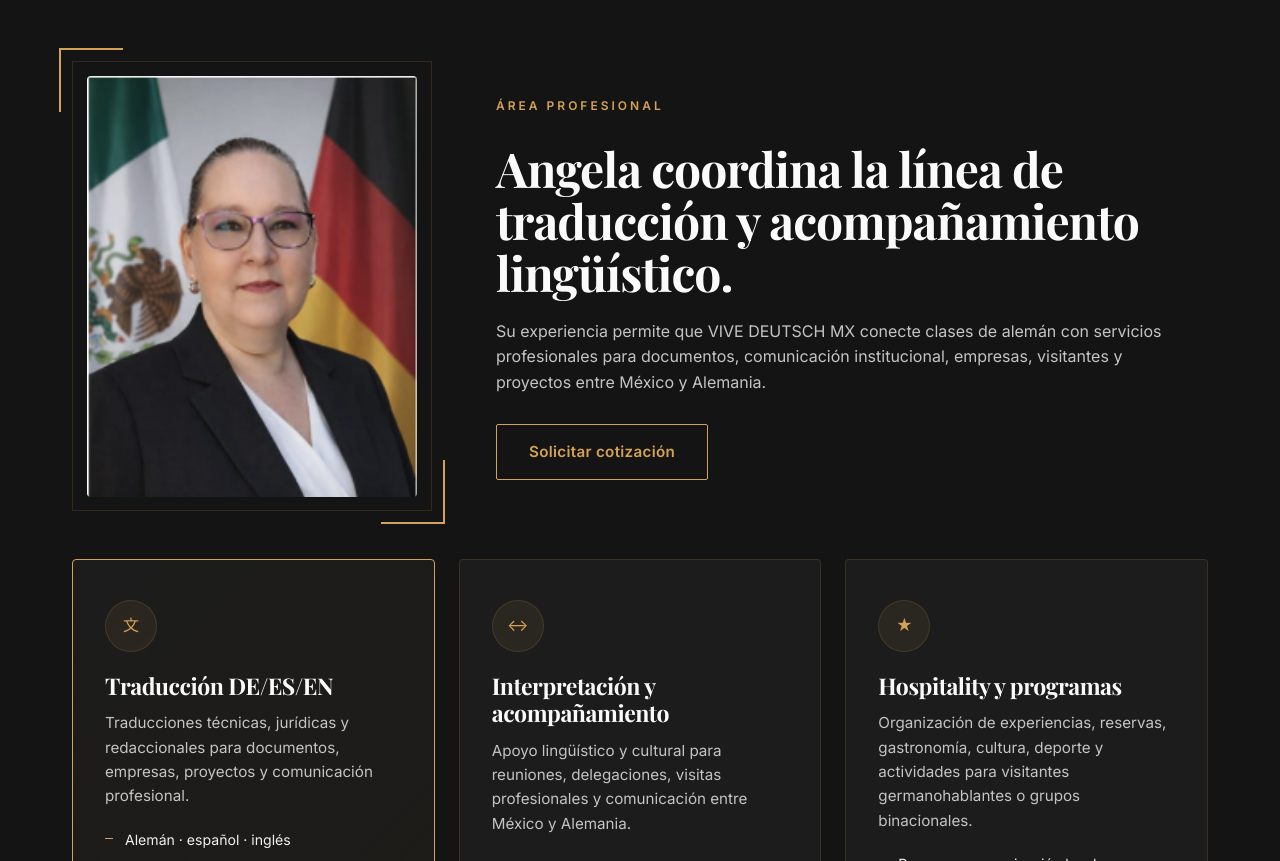
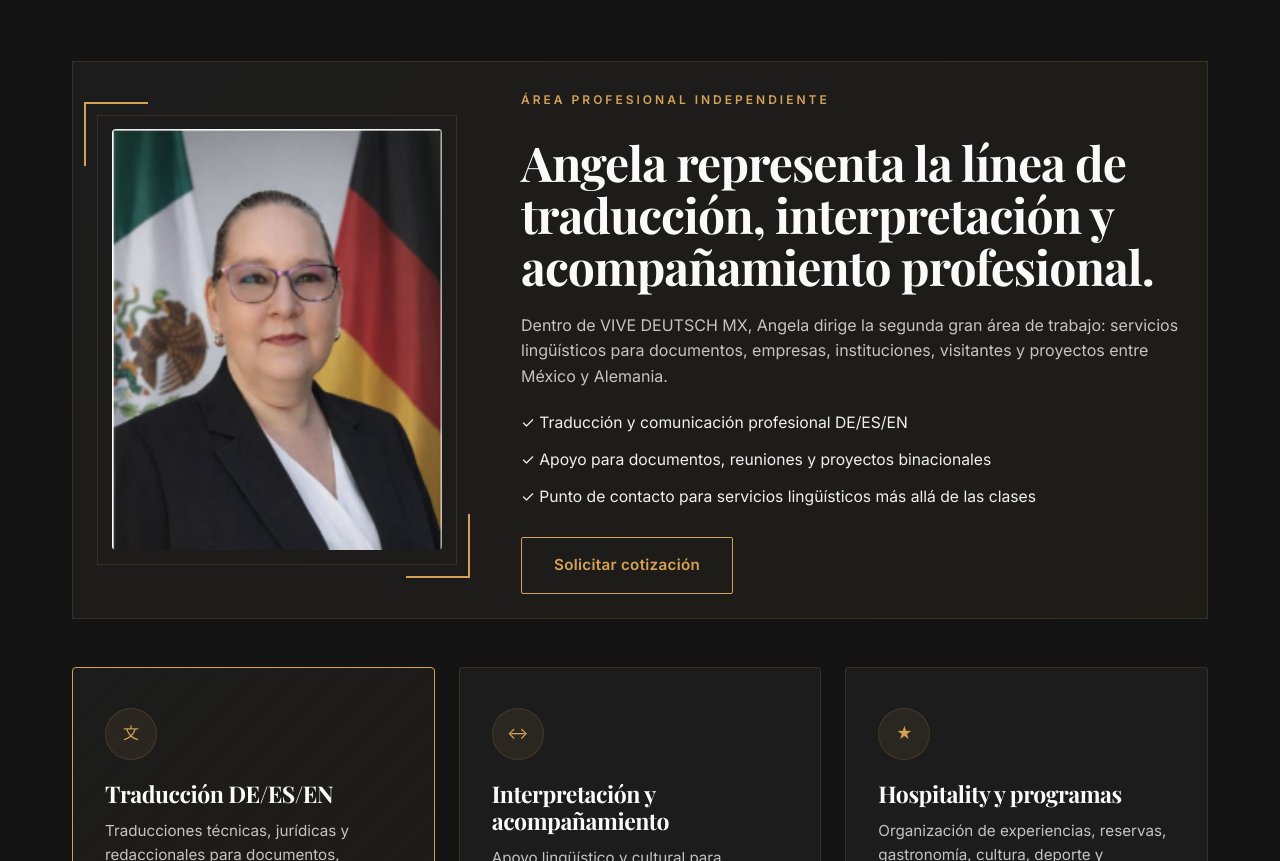
Before and after one commit to RalRue/VIVEDEUTSCHMX, a plain HTML site: page index.html in a window 1280 px wide. Shown: the part 2474-3335 px from the top of the page. Drawn offline with nearby package versions, Linux system fonts and the light colour scheme.

Commit message:
Add files via upload

```diff
--- a/index.html
+++ b/index.html
@@ -194,14 +194,19 @@
                 <h2 data-i18n="services.title">Servicios lingüísticos para México y Alemania</h2>
                 <p data-i18n="services.subtitle">Además del alemán, VIVE DEUTSCH MX reúne traducción, interpretación y acompañamiento intercultural para personas, empresas e instituciones.</p>
             </div>
-            <div class="service-lead">
-                <div class="service-portrait-frame">
+            <div class="service-lead service-lead-feature">
+                <div class="service-portrait-frame image-frame">
                     <img src="angela-language-services.png" alt="Angela, especialista en servicios lingüísticos DE/ES/EN" class="service-portrait" />
                 </div>
                 <div class="service-lead-copy">
-                    <span class="eyebrow" data-i18n="services.angela.eyebrow">Área profesional</span>
-                    <h3 data-i18n="services.angela.title">Angela coordina la línea de traducción y acompañamiento lingüístico.</h3>
-                    <p data-i18n="services.angela.desc">Su experiencia permite que VIVE DEUTSCH MX conecte clases de alemán con servicios profesionales para documentos, comunicación institucional, empresas, visitantes y proyectos entre México y Alemania.</p>
+                    <span class="eyebrow" data-i18n="services.angela.eyebrow">Área profesional independiente</span>
+                    <h3 data-i18n="services.angela.title">Angela representa la línea de traducción, interpretación y acompañamiento profesional.</h3>
+                    <p data-i18n="services.angela.desc">Dentro de VIVE DEUTSCH MX, Angela dirige la segunda gran área de trabajo: servicios lingüísticos para documentos, empresas, instituciones, visitantes y proyectos entre México y Alemania.</p>
+                    <ul class="check-list service-check-list">
+                        <li data-i18n="services.angela.l1">✓ Traducción y comunicación profesional DE/ES/EN</li>
+                        <li data-i18n="services.angela.l2">✓ Apoyo para documentos, reuniones y proyectos binacionales</li>
+                        <li data-i18n="services.angela.l3">✓ Punto de contacto para servicios lingüísticos más allá de las clases</li>
+                    </ul>
                     <a href="#contact" class="btn btn-ghost" data-i18n="services.angela.cta">Solicitar cotización</a>
                 </div>
             </div>
--- a/styles.css
+++ b/styles.css
@@ -464,6 +464,11 @@ h4 { font-size: 1.15rem; }
     border: 1px solid var(--border);
     padding: 0.85rem;
 }
+.service-lead-feature {
+    padding: clamp(1rem, 2vw, 1.5rem);
+    border: 1px solid var(--border);
+    background: linear-gradient(135deg, rgba(255,255,255,0.035), rgba(212, 162, 86, 0.055));
+}
 .service-portrait-frame::before,
 .service-portrait-frame::after {
     content: '';
@@ -501,8 +506,11 @@ h4 { font-size: 1.15rem; }
 .service-lead-copy p {
     max-width: 680px;
     margin-top: 1.25rem;
-    margin-bottom: 1.75rem;
+    margin-bottom: 1.25rem;
     color: var(--gray-light);
+}
+.service-check-list {
+    margin: 0 0 1.75rem;
 }
 .card-featured {
     border-color: var(--gold);
--- a/translations.js
+++ b/translations.js
@@ -41,9 +41,12 @@ const translations = {
         'services.eyebrow': 'Language Services',
         'services.title': 'Servicios lingüísticos para México y Alemania',
         'services.subtitle': 'Además del alemán, VIVE DEUTSCH MX reúne traducción, interpretación y acompañamiento intercultural para personas, empresas e instituciones.',
-        'services.angela.eyebrow': 'Área profesional',
-        'services.angela.title': 'Angela coordina la línea de traducción y acompañamiento lingüístico.',
-        'services.angela.desc': 'Su experiencia permite que VIVE DEUTSCH MX conecte clases de alemán con servicios profesionales para documentos, comunicación institucional, empresas, visitantes y proyectos entre México y Alemania.',
+        'services.angela.eyebrow': 'Área profesional independiente',
+        'services.angela.title': 'Angela representa la línea de traducción, interpretación y acompañamiento profesional.',
+        'services.angela.desc': 'Dentro de VIVE DEUTSCH MX, Angela dirige la segunda gran área de trabajo: servicios lingüísticos para documentos, empresas, instituciones, visitantes y proyectos entre México y Alemania.',
+        'services.angela.l1': '✓ Traducción y comunicación profesional DE/ES/EN',
+        'services.angela.l2': '✓ Apoyo para documentos, reuniones y proyectos binacionales',
+        'services.angela.l3': '✓ Punto de contacto para servicios lingüísticos más allá de las clases',
         'services.angela.cta': 'Solicitar cotización',
         'services.s1.title': 'Traducción DE/ES/EN',
         'services.s1.desc': 'Traducciones técnicas, jurídicas y redaccionales para documentos, empresas, proyectos y comunicación profesional.',
@@ -299,9 +302,12 @@ const translations = {
         'services.eyebrow': 'Language Services',
         'services.title': 'Language services for Mexico and Germany',
         'services.subtitle': 'Beyond German lessons, VIVE DEUTSCH MX brings together translation, interpreting and intercultural support for individuals, companies and institutions.',
-        'services.angela.eyebrow': 'Professional area',
-        'services.angela.title': 'Angela coordinates translation and language support services.',
-        'services.angela.desc': 'Her experience allows VIVE DEUTSCH MX to connect German lessons with professional services for documents, institutional communication, companies, visitors and projects between Mexico and Germany.',
+        'services.angela.eyebrow': 'Independent professional area',
+        'services.angela.title': 'Angela represents translation, interpreting and professional language support.',
+        'services.angela.desc': 'Within VIVE DEUTSCH MX, Angela leads the second major area of work: language services for documents, companies, institutions, visitors and projects between Mexico and Germany.',
+        'services.angela.l1': '✓ Professional DE/ES/EN translation and communication',
+        'services.angela.l2': '✓ Support for documents, meetings and binational projects',
+        'services.angela.l3': '✓ Contact point for language services beyond lessons',
         'services.angela.cta': 'Request a quote',
         'services.s1.title': 'DE/ES/EN translation',
         'services.s1.desc': 'Technical, legal and editorial translations for documents, companies, projects and professional communication.',
@@ -557,9 +563,12 @@ const translations = {
         'services.eyebrow': 'Language Services',
         'services.title': 'Sprachservices für Mexiko und Deutschland',
         'services.subtitle': 'Neben Deutschunterricht bündelt VIVE DEUTSCH MX Übersetzung, Dolmetschen und interkulturelle Begleitung für Privatpersonen, Unternehmen und Institutionen.',
-        'services.angela.eyebrow': 'Professioneller Bereich',
-        'services.angela.title': 'Angela koordiniert Übersetzung und sprachliche Begleitung.',
-        'services.angela.desc': 'Ihre Erfahrung verbindet bei VIVE DEUTSCH MX den Deutschunterricht mit professionellen Leistungen für Dokumente, institutionelle Kommunikation, Unternehmen, Besucher und Projekte zwischen Mexiko und Deutschland.',
+        'services.angela.eyebrow': 'Eigenständiger Fachbereich',
+        'services.angela.title': 'Angela steht für Übersetzung, Dolmetschen und professionelle Sprachbegleitung.',
+        'services.angela.desc': 'Innerhalb von VIVE DEUTSCH MX leitet Angela den zweiten großen Arbeitsbereich: Sprachdienstleistungen für Dokumente, Unternehmen, Institutionen, Besucher und Projekte zwischen Mexiko und Deutschland.',
+        'services.angela.l1': '✓ Professionelle Übersetzung und Kommunikation DE/ES/EN',
+        'services.angela.l2': '✓ Unterstützung bei Dokumenten, Meetings und binationalen Projekten',
+        'services.angela.l3': '✓ Ansprechpartnerin für Sprachservices über den Unterricht hinaus',
         'services.angela.cta': 'Angebot anfragen',
         'services.s1.title': 'Übersetzung DE/ES/EN',
         'services.s1.desc': 'Technische, juristische und redaktionelle Übersetzungen für Dokumente, Unternehmen, Projekte und professionelle Kommunikation.',
```
